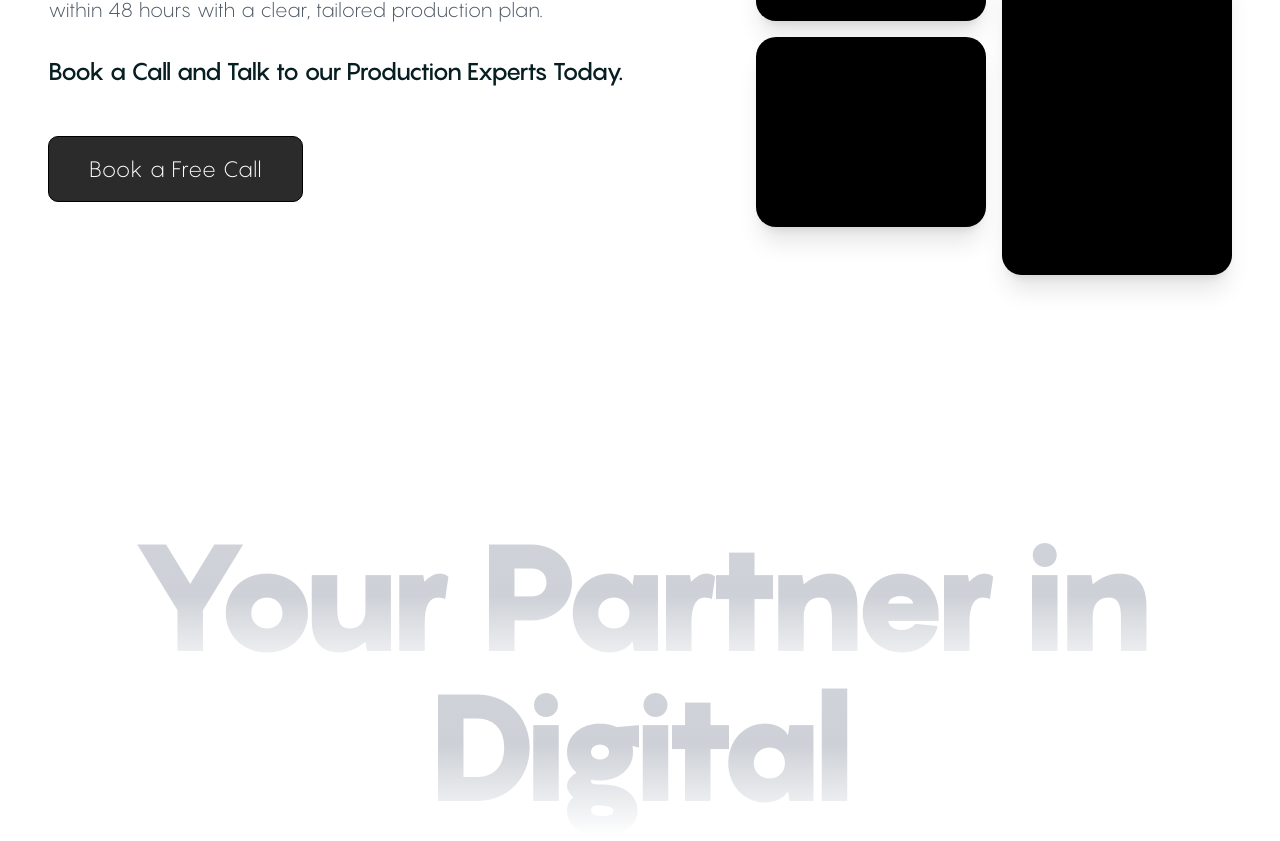
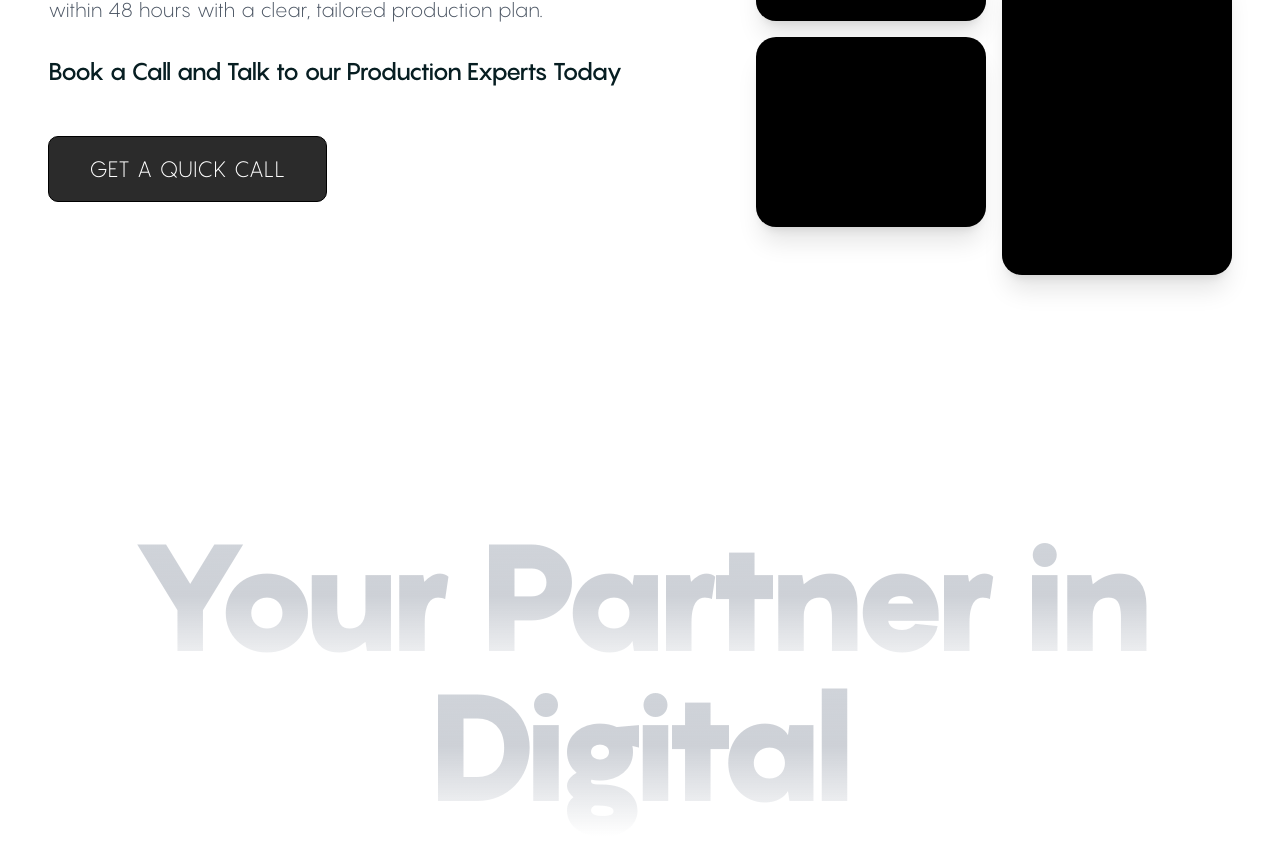
Before and after one commit to amanaanubhav/brndo.in, a Next.js app: page /video-shoot in a window 1280 px wide. Shown: the part 4568-5409 px from the top of the page. Built offline with nearby package versions, Linux system fonts and the light colour scheme.

Commit message:
feat: add EnterpriseReliability section component to video-shoot feature

```diff
--- a/src/features/video-shoot/EnterpriseReliability.jsx
+++ b/src/features/video-shoot/EnterpriseReliability.jsx
@@ -14,12 +14,12 @@ export default function EnterpriseReliability() {
         </p>
 
         <h3 className="font-instrument text-2xl font-medium text-[#071E22] dark:text-gray-100 tracking-tight">
-          Book a Call and Talk to our Production Experts Today.
+          Book a Call and Talk to our Production Experts Today
         </h3>
 
         <div className="mt-4">
-          <Button variant="primary" className="bg-[#2B2B2B] hover:bg-black text-white px-10 py-3 rounded-[10px] font-pangram text-lg">
-            Book a Free Call
+          <Button variant="primary" className="bg-[#2B2B2B] hover:bg-black text-white px-10 py-3 rounded-[10px] font-pangram text-lg uppercase tracking-wide">
+            Get a Quick Call
           </Button>
         </div>
       </div>
```
